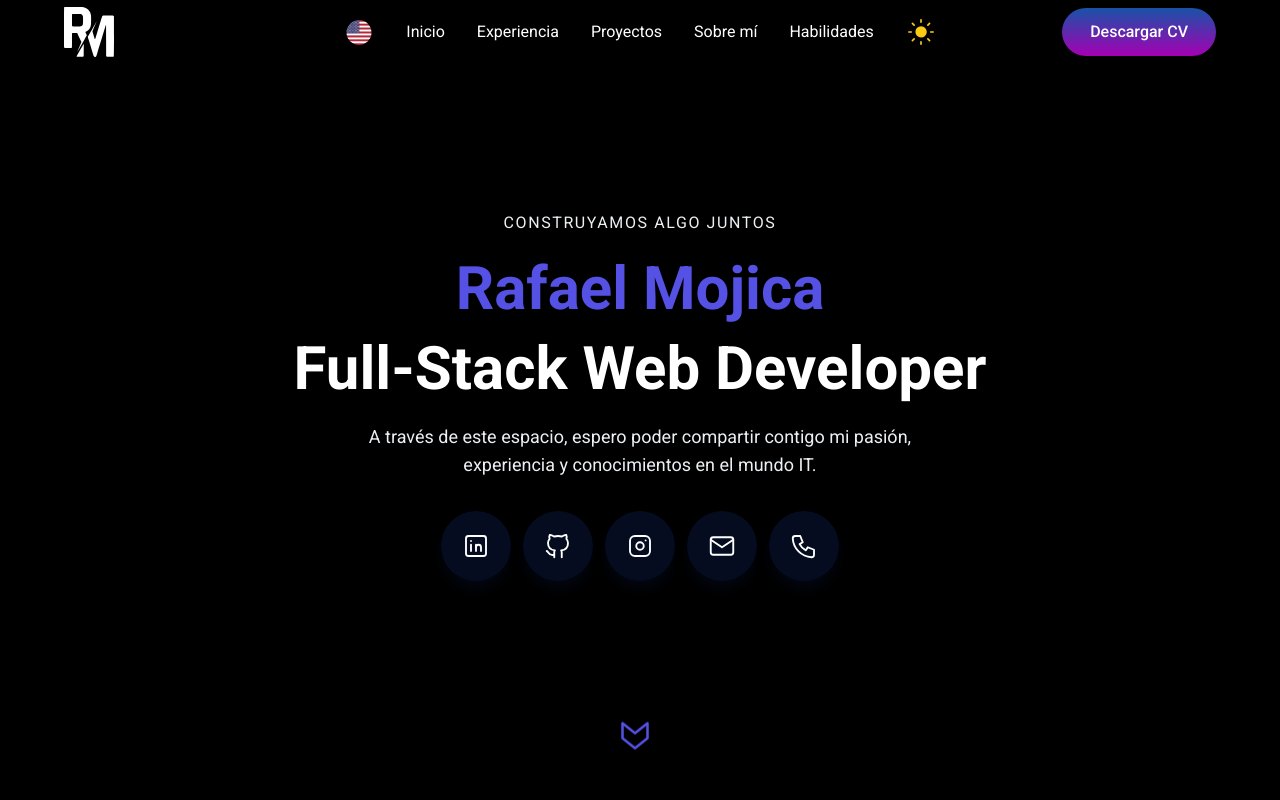
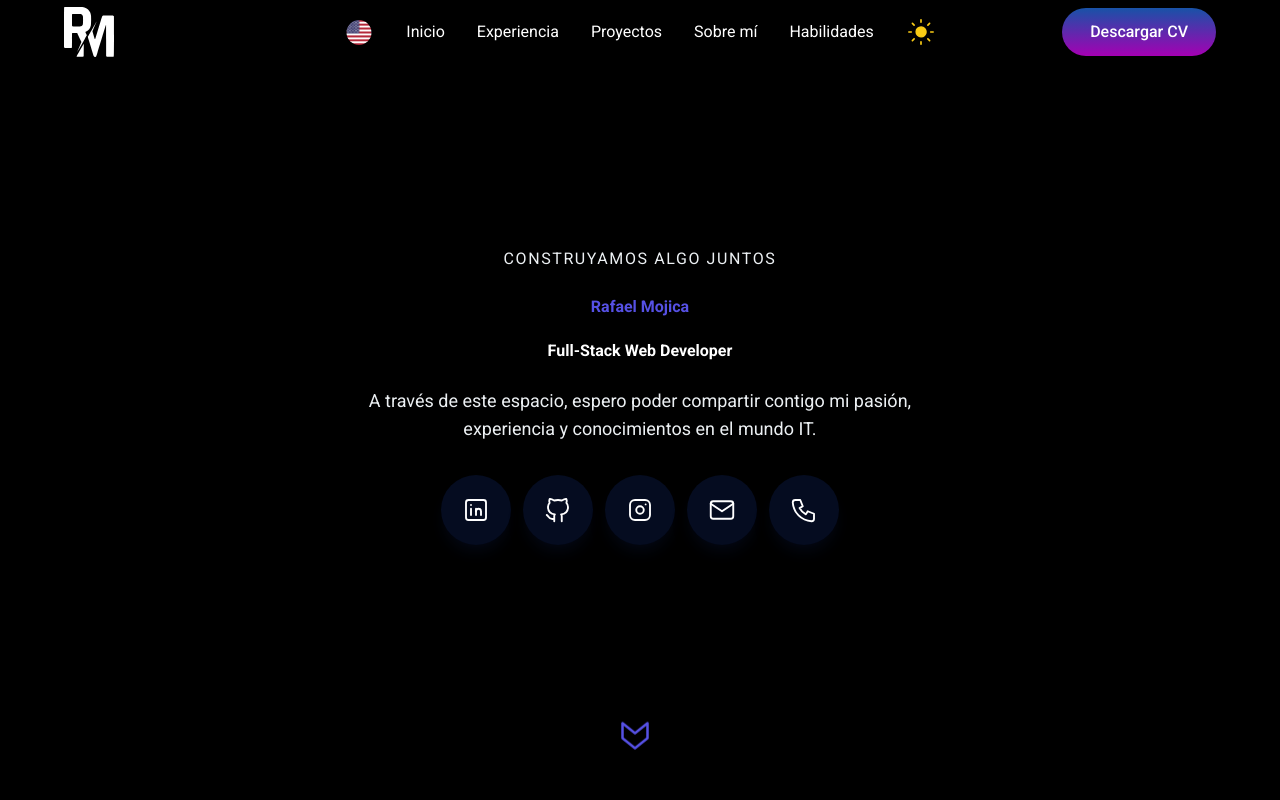
Before and after one commit to RafaMojica/Portfolio-Rafael-Mojica, a Next.js app: page / in a window 1280 px wide. Shown: the top 800 px of the page. Built offline with nearby package versions, Linux system fonts and the light colour scheme.

Commit message:
fix: deleted style global h1

```diff
--- a/src/app/globals.css
+++ b/src/app/globals.css
@@ -18,10 +18,6 @@ html {
 }
 
 @layer base {
-  h1 {
-    @apply text-3xl sm:text-5xl md:text-6xl;
-  }
-
   h2 {
     @apply text-3xl sm:text-4xl;
   }
```
